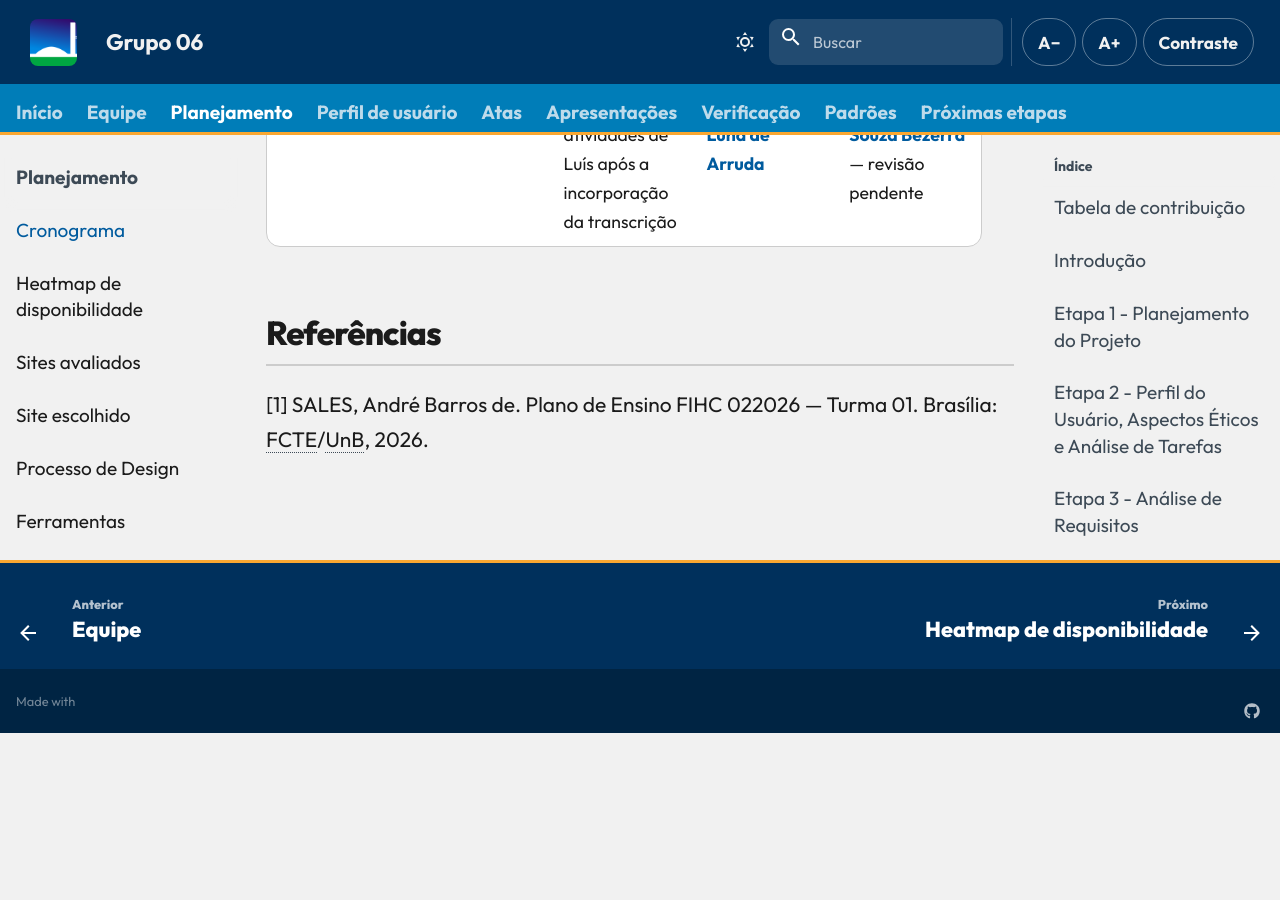
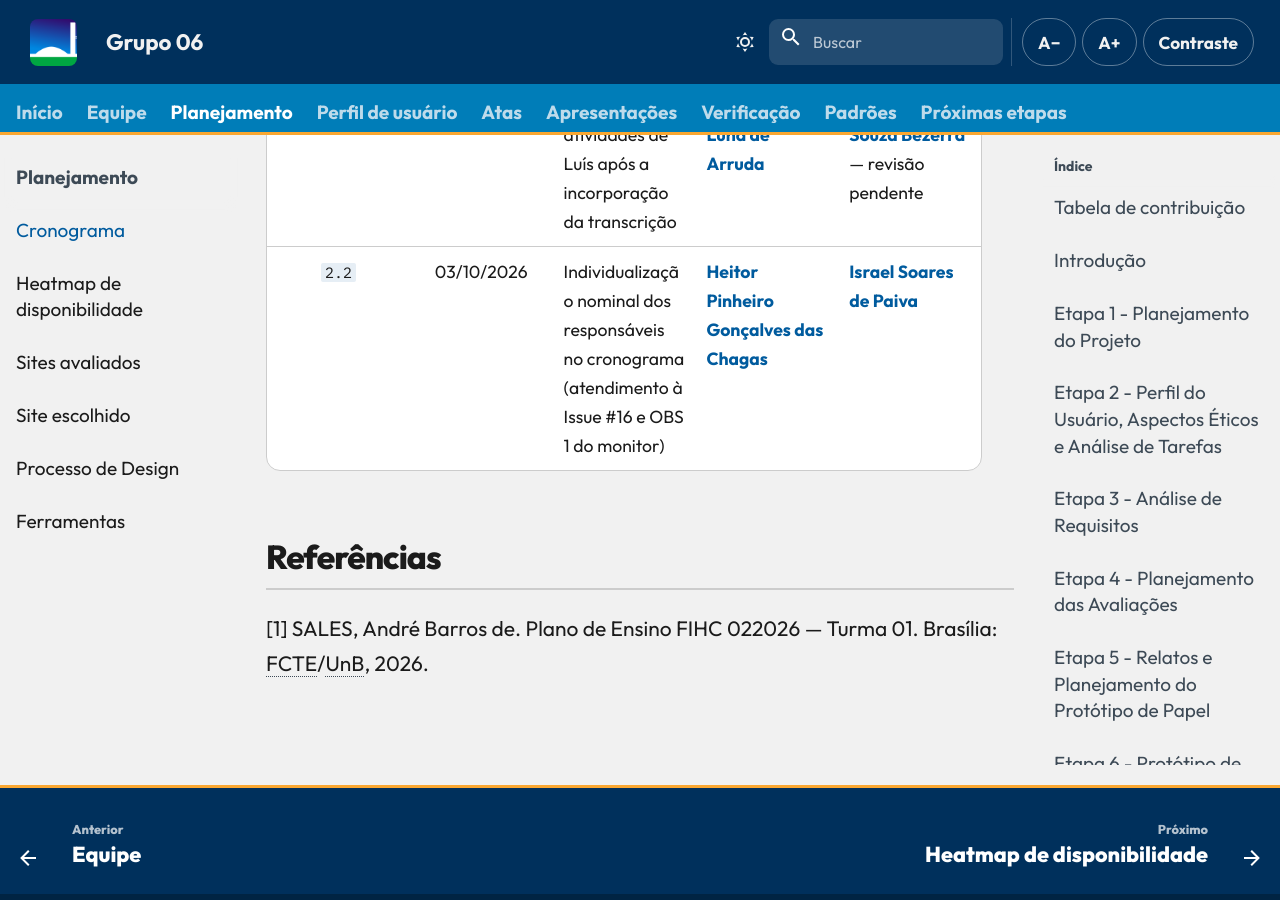
Before and after one commit to Interacao-Humano-Computador/2026.2-Grupo06, an MkDocs documentation site: the page built from docs/entrega-1/cronograma.md, in a window 1280 px wide and 900 px high, scrolled down 38612 px. Built offline with MkDocs 1.6.1 and Material for MkDocs 9.7.7, drawn with Linux system fonts in a browser that asks for light colours; comment, search, counter and statistics services are not loaded; before the commit the page ends 39345 px from its top, so only the background shows below that.

Commit message:
docs(cronograma): adiciona versao 2.2 ao historico de versao

```diff
--- a/docs/entrega-1/cronograma.md
+++ b/docs/entrega-1/cronograma.md
@@ -293,6 +293,7 @@ A equipe agradece o apoio de ferramentas de inteligência artificial generativa
 | `1.3` | 05/09/2026 | Inclusão de ajustes do Pages, gravação e edição no cronograma executado | [Bruno Ferreira Dornelas](https://github.com/brunnf) | [Luis Henrique Arruda Luna](https://github.com/Donnk61) |
 | `2.0` | 27/09/2026 | Registro parcial das atividades executadas por Luís Henrique na Etapa 2 | [Luís Henrique Luna de Arruda](https://github.com/Donnk61) | [Caio Breno de Souza Bezerra](https://github.com/CaioBezerra-Dev) — revisão pendente |
 | `2.1` | 27/09/2026 | Atualiza as atividades de Luís após a incorporação da transcrição | [Luís Henrique Luna de Arruda](https://github.com/Donnk61) | [Caio Breno de Souza Bezerra](https://github.com/CaioBezerra-Dev) — revisão pendente |
+| `2.2` | 03/10/2026 | Individualização nominal dos responsáveis no cronograma (atendimento à Issue #16 e OBS 1 do monitor) | [Heitor Pinheiro Gonçalves das Chagas](https://github.com/Heitorovski01) | [Israel Soares de Paiva](https://github.com/IsraelSoares-25) |
 
 ## Referências
 
```
